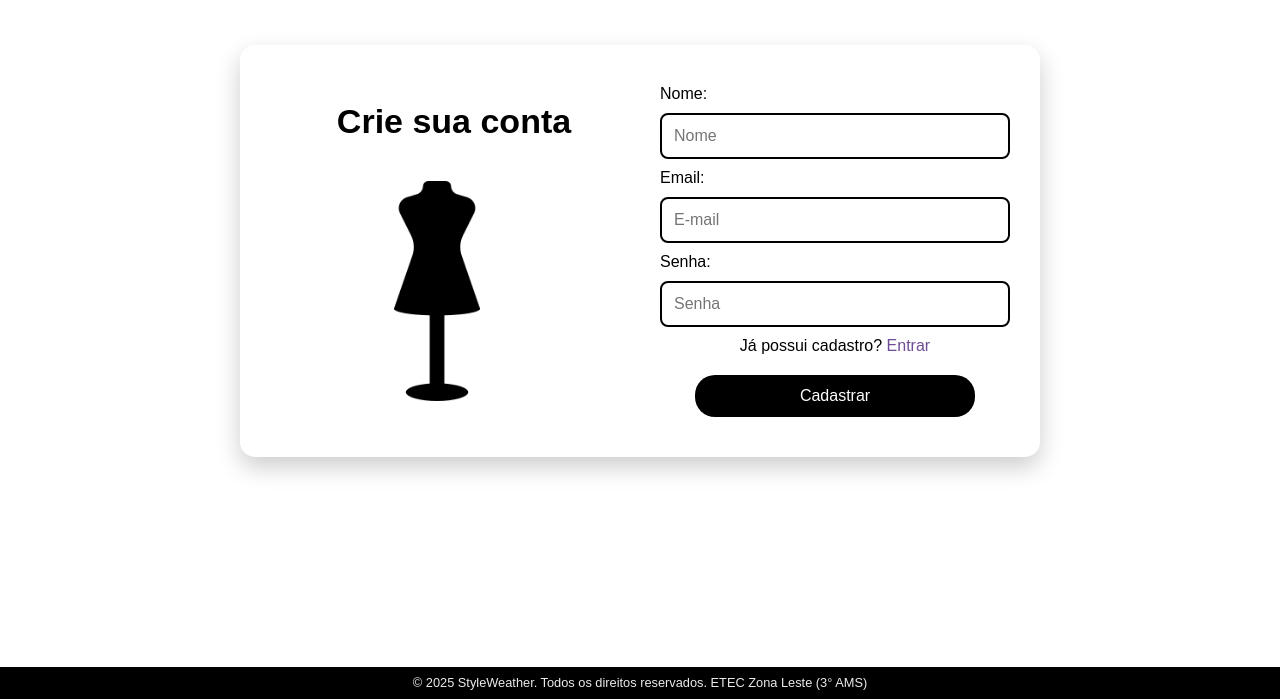
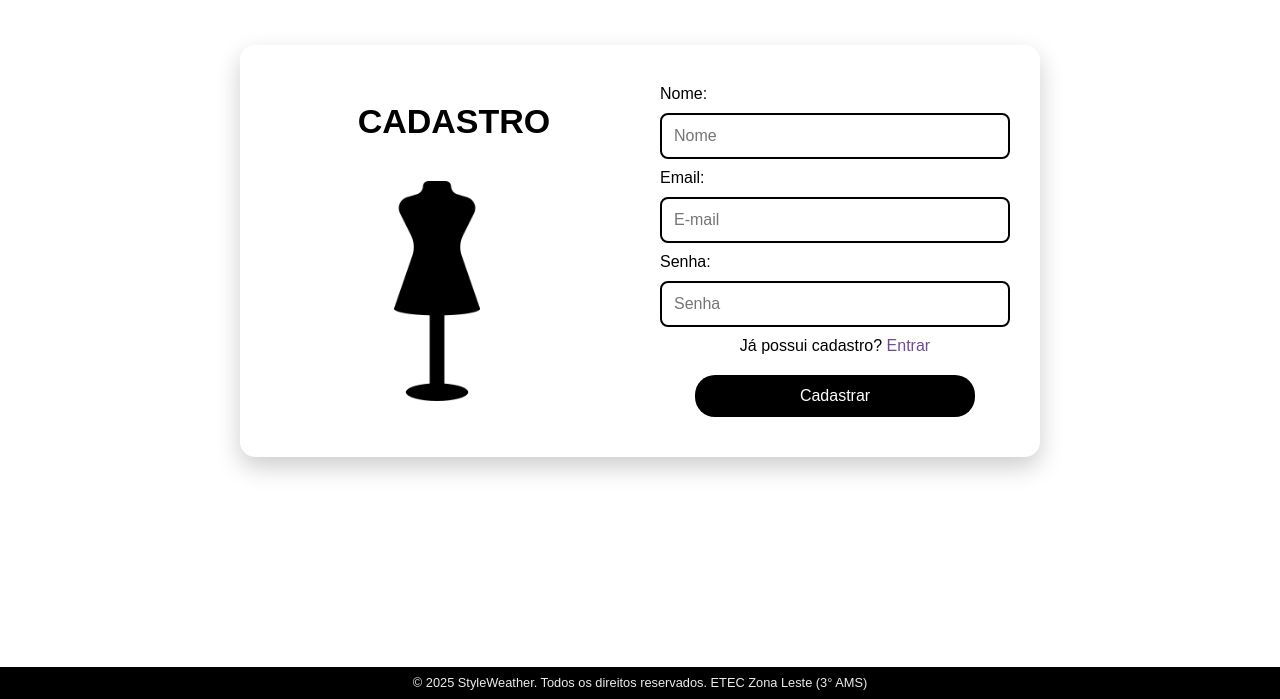
Before and after one commit to Kakventura/StyleWeather-Project, a React (Vite) app in the folder StyleWeather/: page /cadastrar in a window 1280 px wide. Shown: the part 1035-1734 px from the top of the page. Built offline with nearby package versions, Linux system fonts and the light colour scheme; a web font is replaced by a local one.

Commit message:
Atualizando Cadastro

```diff
--- a/StyleWeather/src/componentes/FormularioCadastrar/FormularioCadastrar.jsx
+++ b/StyleWeather/src/componentes/FormularioCadastrar/FormularioCadastrar.jsx
@@ -53,7 +53,7 @@ const FormularioCadastrar = () => {
       <div className={style.cardCadastro}>
         {/* Lado esquerdo */}
         <div className={style.ladoEsquerdo}>
-          <h1 className={style.titulo}>Crie sua conta</h1>
+          <h1 className={style.titulo}>CADASTRO</h1>
                     <img src={manequim} alt="Ajuda" className={style.man} />
 
         </div>
```
